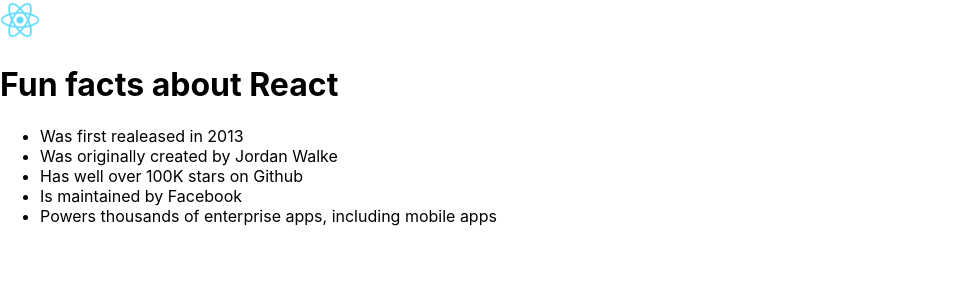
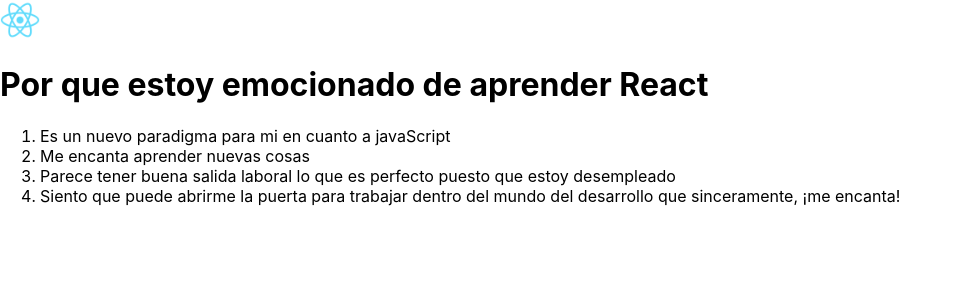
Before and after one commit to crcascr/React-Learning, a React (Create React App) app in the folder primera-pagina-con-react/: page / in a window 1280 px wide. Shown: the top 300 px of the page, without its empty margins (0-961 px from the left). Built offline with nearby package versions, Linux system fonts and the light colour scheme.

Commit message:
Componentes a medida

```diff
--- a/primera-pagina-con-react/src/index.js
+++ b/primera-pagina-con-react/src/index.js
@@ -1,11 +1,11 @@
-import React from 'react';
-import ReactDOM from 'react-dom/client';
-import './index.css';
+import React from "react";
+import ReactDOM from "react-dom/client";
+import "./index.css";
 //import App from './App';
-import reportWebVitals from './reportWebVitals';
-import logo from './logo192.png';
+import reportWebVitals from "./reportWebVitals";
+import logo from "./logo192.png";
 
-const page = (
+/*const page = (
   <div>
     <img src={logo} alt="Logo" style={{height:'40px'}}/>
       <h1>Fun facts about React</h1>
@@ -17,12 +17,33 @@
           <li>Powers thousands of enterprise apps, including mobile apps</li>
       </ul>
   </div>
-)
+)*/
 
 //document.getElementById("root").append(JSON.stringify(page))
 
-const root = ReactDOM.createRoot(document.getElementById('root'));
-root.render(page);
+function NombreTemporal() {
+  return (
+    <div>
+      <img src={logo} alt="Logo" style={{ height: "40px" }} />
+      <h1>Por que estoy emocionado de aprender React</h1>
+      <ol>
+        <li>Es un nuevo paradigma para mi en cuanto a javaScript</li>
+        <li>Me encanta aprender nuevas cosas</li>
+        <li>
+          Parece tener buena salida laboral lo que es perfecto puesto que estoy
+          desempleado
+        </li>
+        <li>
+          Siento que puede abrirme la puerta para trabajar dentro del mundo del
+          desarrollo que sinceramente, ¡me encanta!
+        </li>
+      </ol>
+    </div>
+  );
+}
+
+const root = ReactDOM.createRoot(document.getElementById("root"));
+root.render(<NombreTemporal />);
 
 // If you want to start measuring performance in your app, pass a function
 // to log results (for example: reportWebVitals(console.log))
```
